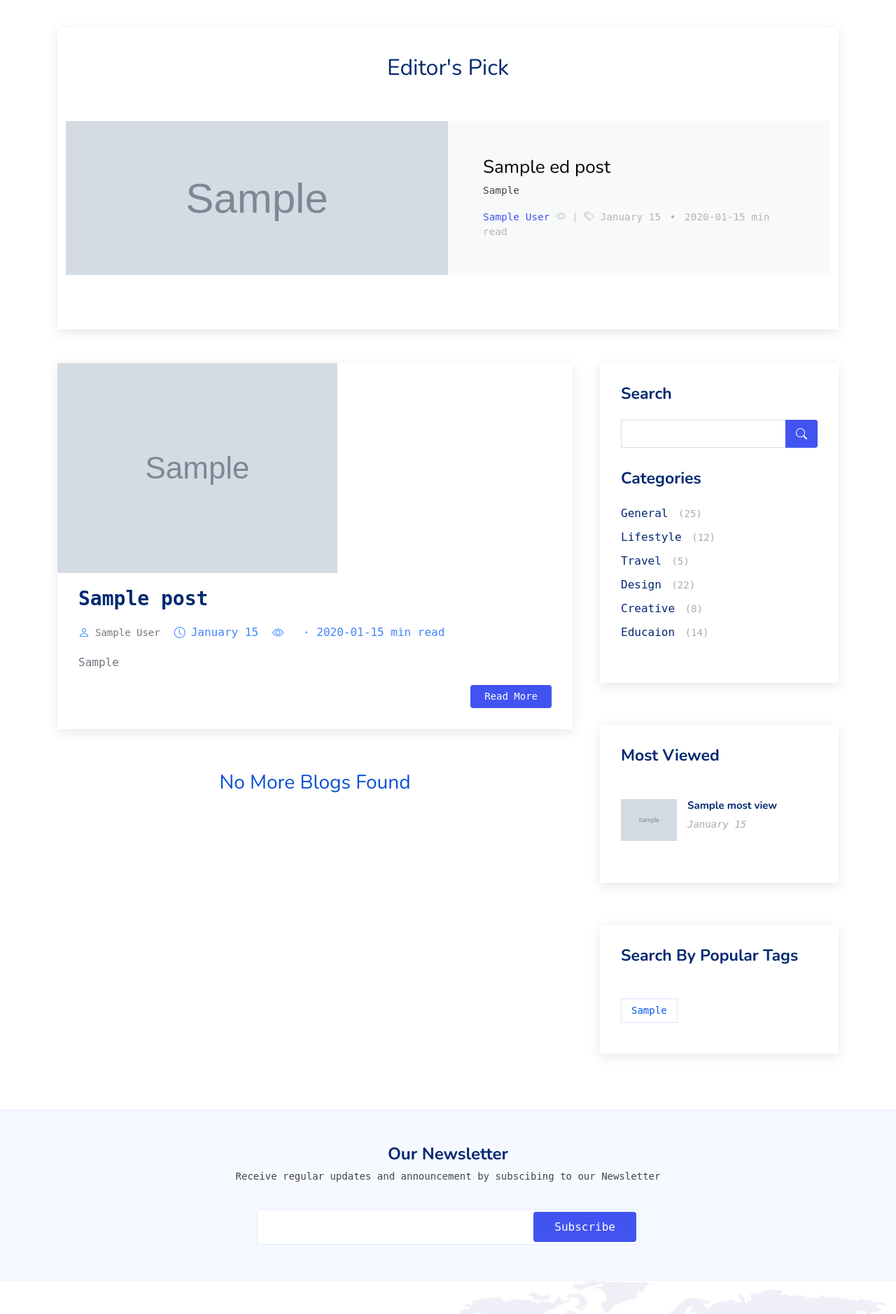
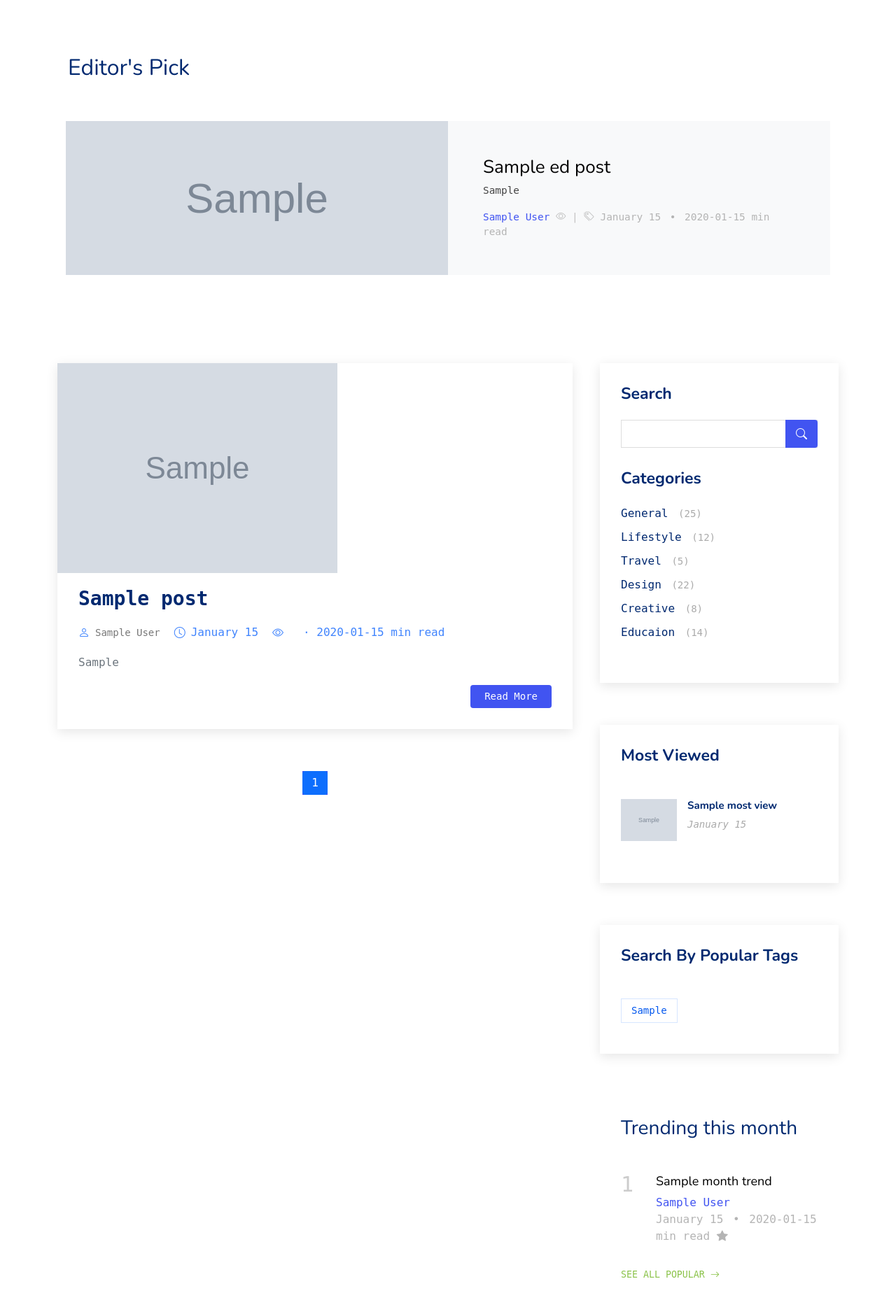
Before and after one commit to Developer-R-7/CaffeineCode, a Django app: template templates/blog/index.html in a window 1280 px wide. Shown: the part 170-2048 px from the top of the page at 70% size. Run offline with Django 3.2, Linux system fonts and the light colour scheme; the template is opened without the code that fills it: most values are stand-ins (such as "Sample title", 1, 10 or a date in 2020); grey boxes marked "Sample" are stand-in pictures; parts of the project's set-up code (start-up, migrations or seed data) failed here and were passed over; some libraries are stand-ins or nearby versions.

Commit message:
added pagination

```diff
--- a/blog/views.py
+++ b/blog/views.py
@@ -5,6 +5,7 @@
 from taggit.models import Tag
 from django.db.models import Count
 from django.core.paginator import Paginator
+import datetime
 from django.db.models import Q
 from hitcount.views import HitCountDetailView
 # Create your views here.
@@ -19,14 +20,15 @@
         context = super(HomeView,self).get_context_data(**kwargs)
         context['editor'] = Post.objects.filter(editor_choice=True).order_by('-hit_count_generic__hits')[:5]
         context['most_used_tag'] = most_used_tags
+        get_month = datetime.date.today().month
         context['trending_post'] = Post.objects.order_by('-hit_count_generic__hits')[:5]
+        context['trend_month'] = Post.objects.filter(date_published__month=get_month).order_by('-hit_count_generic__hits')[:10]
         return context
 
 def search_sys(request):
     if request.method == "GET":
         query = request.GET.get('search_query')
-        posts = Post.objects.filter(Q(title__icontains=query) | Q(body__icontains=query))
-        posts = posts.order_by('-modified')
+        posts = Post.objects.filter(Q(title__icontains=query) | Q(body__icontains=query) | Q(blog_snipet__icontains=query)).order_by('-modified')
         return render(request,'blog/search.html',{'query':query,'result':posts})
 
 def newsletter(request):
--- a/templates/blog/index.html
+++ b/templates/blog/index.html
@@ -7,8 +7,8 @@
 {% block owl %}
 {% if page_obj.number == 1 %}
     <div class="container" data-aos="fade-in">
-        <div class="site-section py-0" style="box-shadow: 0 4px 16px rgb(0 0 0 / 10%);margin-bottom:3em;">
-            <center><strong><h2 style="padding-top:1.2em;color:#012970;">Editor's Pick</h2></strong></center>
+        <div class="site-section py-0" style="margin-bottom:3em;">
+            <strong><h2 style="font-weight:400;padding-top:1.2em;color:#012970;padding-left:15px;">Editor's Pick</h2></strong>
             <div class="owl-carousel hero-slide owl-style" style="padding-top: 0px;">
                 {% for ed_post in editor %}
                     <div class="site-section">
@@ -63,19 +63,43 @@
 </article>
 {% endfor %}
 {% endblock article %}
+
+
 {% block pagination %}
-{% if is_paginated %}
-<!--<p>Page {{ page_obj.number }} of {{ page_obj.paginator.num_pages }}</p>-->
-{% if page_obj.has_previous %}
-<li><a href="/blog?page={{ page_obj.previous_page_number }}">Previous</a></li>
-{% endif %}
-{% if page_obj.has_next %}
-<li><a href="/blog?page={{ page_obj.next_page_number }}">Next</a></li>
-{% endif %}
-{% else %}
-<h3>No More Blogs Found</h3>
-{% endif %}
+<nav aria-label="Page navigation">
+    <ul class="pagination">
+    {% if page_obj.has_previous %}
+    <li class="page-item">
+      <a class="page-link" href="?page=1" aria-label="Previous">
+        <span aria-hidden="true">&laquo;</span>
+        <span class="sr-only">begin</span>
+      </a>
+    </li>
+    {% endif %}
+
+    {% for n in page_obj.paginator.page_range %}
+      {% if page_obj.number == n %}
+        <li class="page-item active">
+          <span class="page-link">{{ n }}<span class="sr-only">(current)</span></span>
+        </li>
+      {% elif n > page_obj.number|add:'-3' and n < page_obj.number|add:'3' %}
+        <li class="page-item"><a class="page-link" href="?page={{ n }}">{{ n }}</a></li>
+      {% endif %}
+    {% endfor %}
+
+    {% if page_obj.has_next %}
+      <li class="page-item">
+        <a class="page-link" href="?page={{ page_obj.paginator.num_pages }}" aria-label="Next">
+          <span aria-hidden="true">&raquo;</span>
+          <span class="sr-only">end</span>
+        </a>
+      </li>
+    {% endif %}
+</ul>
+</nav>
 {% endblock pagination %}
+
+
 {% block sidebar %}
 <div class="sidebar">
     <h3 class="sidebar-title mb-5" style="font-size: 23px;">Most Viewed</h3>
@@ -99,6 +123,28 @@
         </ul>
     </div>
 </div>
+<div class="sidebar" style="box-shadow: none;">
+    <div class="sidebar-title mb-5" style="font-size: 23px;">
+      <h3>Trending this month</h3>
+    </div>
+    {% for month_trend in trend_month %}
+        <div class="trend-entry d-flex">
+        <div class="number align-self-start">{{ forloop.counter }}</div>
+        <div class="trend-contents">
+            <h2><a href="blog-single.html">{{month_trend.title}}</a></h2>
+            <div class="post-meta">
+            <span class="d-block"><a href="#">{{month_trend.author}}</a></span>
+            <span class="date-read">{{month_trend.date_published|date:"F d"}} <span class="mx-1">&bullet;</span> {{month_trend.readtime_min}} min read <span class="bi bi-star-fill"></span></span>
+            </div>
+        </div>
+        </div>
+    {% endfor %}
+
+
+    <p>
+      <a href="#" class="more">See All Popular <span class="bi bi-arrow-right"></span></a>
+    </p>
+  </div>
 {% endblock sidebar %}
 
 {% block styling %}
```
Also changed, not shown: templates/blog/blogtag.html (+29 -11 lines), templates/blog/search.html (+0 -8 lines), db.sqlite3.
